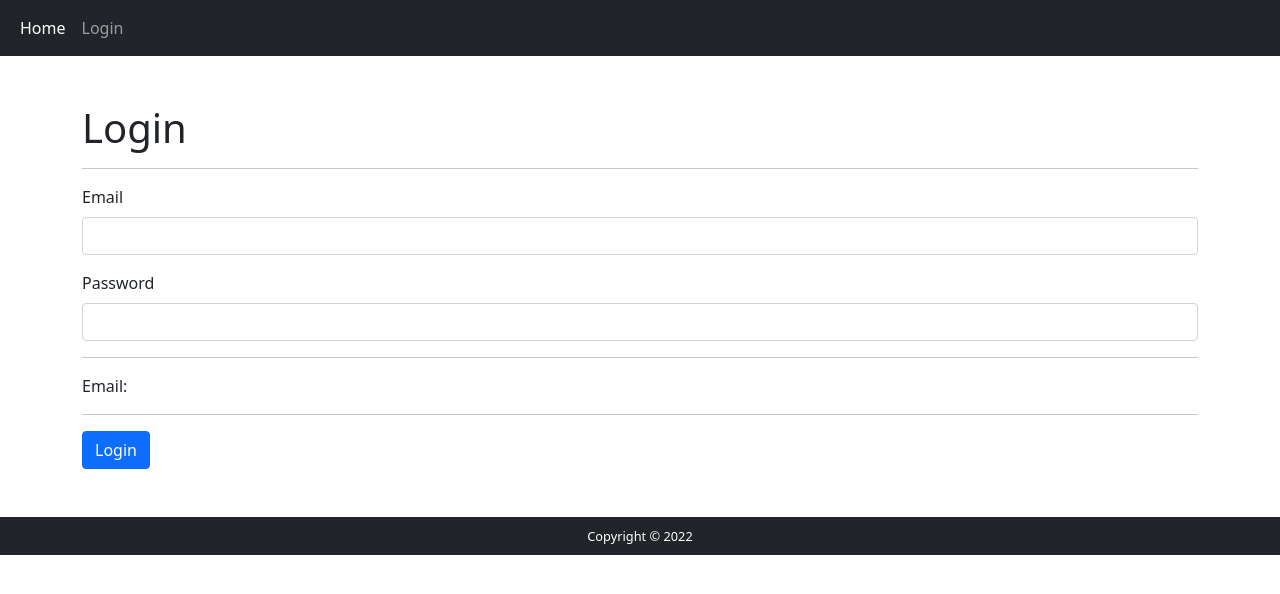
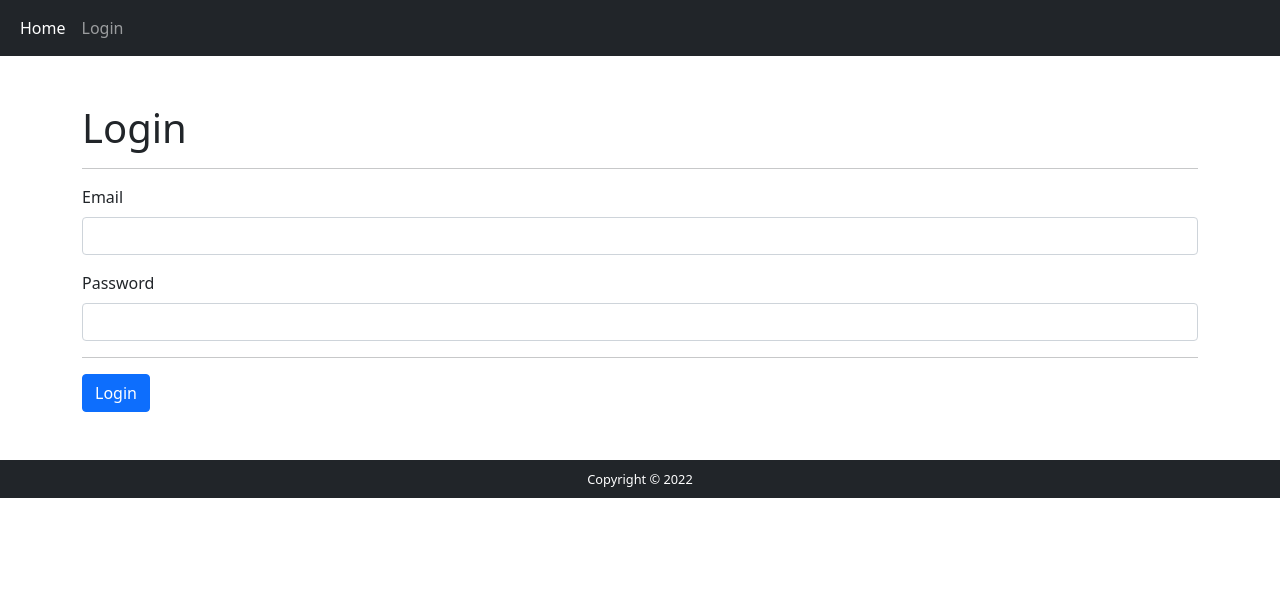
Before and after one commit to rabume/go-vue-course, a Vue app in the folder web/: page /login in a window 1280 px wide. Shown: the top 594 px of the page. Built offline with nearby package versions, Linux system fonts and the light colour scheme.

Commit message:
Removed not needed code and added redirect

```diff
--- a/web/src/components/Login.vue
+++ b/web/src/components/Login.vue
@@ -22,10 +22,6 @@
                     </text-input>
 
                     <hr>
-
-                    Email: {{ email }}
-
-                    <hr>
                     <input type="submit" class="btn btn-primary" value="Login">
                 </form-tag>
             </div>
@@ -37,6 +33,7 @@
 import FormTag from './forms/FormTag.vue'
 import TextInput from './forms/TextInput.vue'
 import { store } from './store.js'
+import router from './../router/index.js'
 
 export default {
     name: 'login',
@@ -53,8 +50,6 @@ export default {
     },
     methods: {
       submitHandler() {
-        // console.log("Called!")
-
         const payload = {
             "email": this.email,
             "password": this.password,
@@ -73,6 +68,7 @@ export default {
             }else {
                 console.log("Token:", response.data.token.token);
                 store.token = response.data.token.token
+                router.push("/")
             }
         })
       }
```
